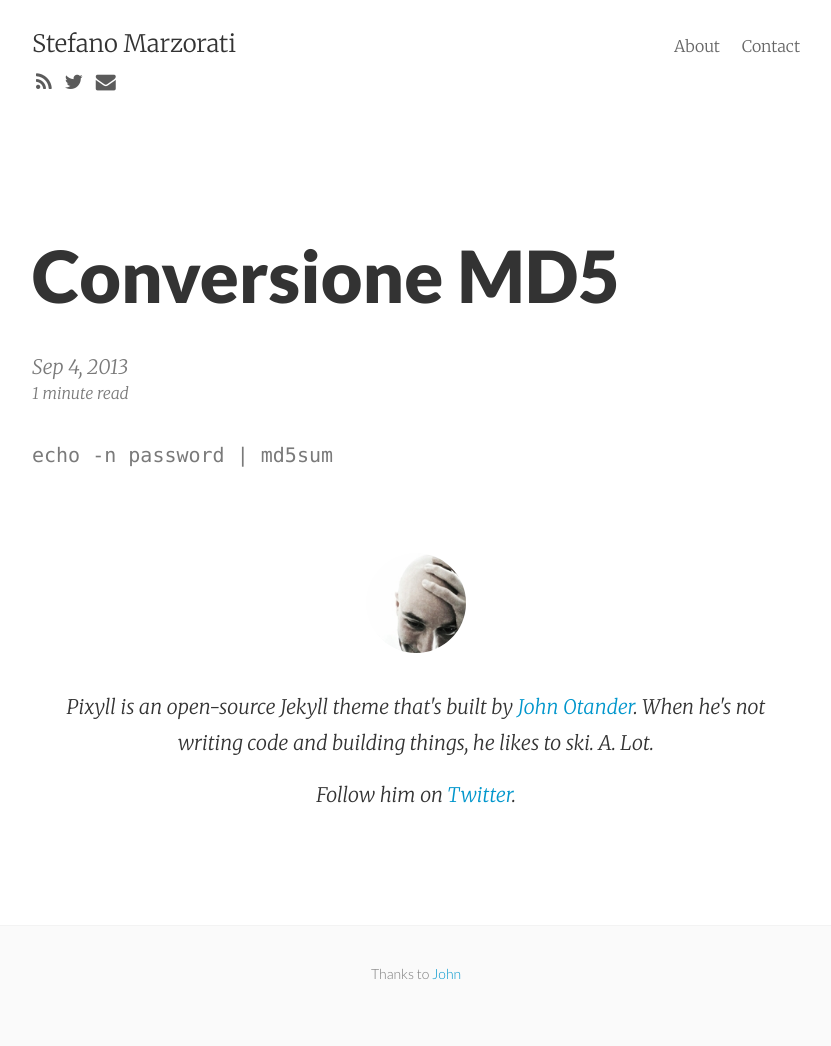
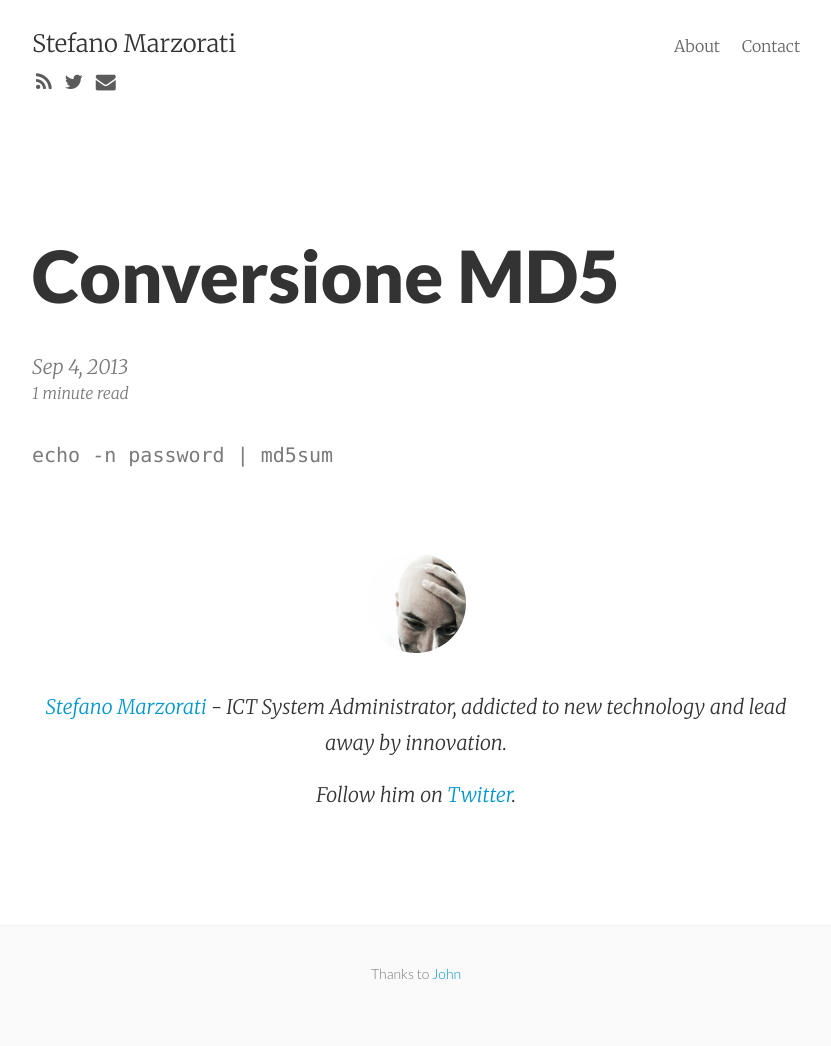
Before and after one commit to marste/Blog, a Jekyll site: the page built from _posts/2013-09-04-conversione-md5.md, in a window 1280 px wide. Shown: the whole page, without its empty margins (224-1055 px from the left). Built offline with Jekyll 4.4.1, drawn with Linux system fonts in a browser that asks for light colours; nearby versions of some CDN libraries; Markdown is read by kramdown in place of the engine named in the settings; comment, search, counter and statistics services are not loaded.

Commit message:
Update post_footer.html

```diff
--- a/_includes/post_footer.html
+++ b/_includes/post_footer.html
@@ -1,10 +1,9 @@
 <div class="py2 post-footer">
   <img src="/images/me.jpeg" alt="John Otander" class="avatar" />
   <p>
-    Pixyll is an open-source Jekyll theme that's built by <a href="http://johnotander.com">John Otander</a>.
-    When he's not writing code and building things, he likes to ski. A. Lot.
+    <a href="http://marzorati.co">Stefano Marzorati</a> - ICT System Administrator, addicted to new technology and lead away by innovation.
   </p>
   <p>
-    Follow him on <a href="https://twitter.com/4lpine">Twitter</a>.
+    Follow him on <a href="https://twitter.com/marzorati_ste">Twitter</a>.
   </p>
 </div>
```
